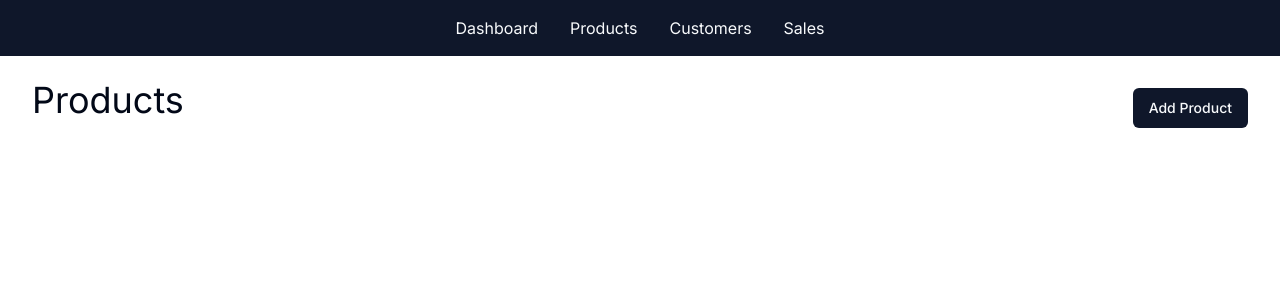
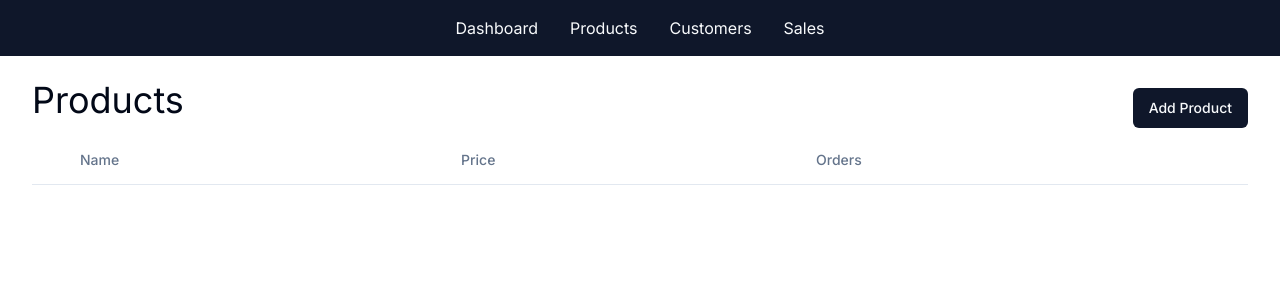
Before and after one commit to DavidPerelman/next-js-ecommerce, a Next.js app: page /admin/products in a window 1280 px wide. Shown: the top 300 px of the page. Built offline with nearby package versions, Linux system fonts and the light colour scheme.

Commit message:
src - app - admin - products - page.tsx - setup ProductTable

```diff
--- a/src/app/admin/products/page.tsx
+++ b/src/app/admin/products/page.tsx
@@ -1,6 +1,13 @@
 import { Button } from "@/src/components/ui/button";
 import PageHeader from "../_components/PageHeader";
 import Link from "next/link";
+import {
+  Table,
+  TableBody,
+  TableHead,
+  TableHeader,
+  TableRow,
+} from "@/src/components/ui/table";
 
 export default function AdminProductsPage() {
   return (
@@ -11,6 +18,28 @@
           <Link href="/admin/products/new">Add Product</Link>
         </Button>
       </div>
+      <ProductTable />
     </>
   );
 }
+
+function ProductTable() {
+  return (
+    <Table>
+      <TableHeader>
+        <TableRow>
+          <TableHead className="w-0">
+            <span className="sr-only">Available For Purchase</span>
+          </TableHead>
+          <TableHead>Name</TableHead>
+          <TableHead>Price</TableHead>
+          <TableHead>Orders</TableHead>
+          <TableHead className="w-0">
+            <span className="sr-only">Actions</span>
+          </TableHead>
+        </TableRow>
+      </TableHeader>
+      <TableBody></TableBody>
+    </Table>
+  );
+}
--- /dev/null
+++ b/src/components/ui/table.tsx
@@ -0,0 +1,117 @@
+import * as React from "react";
+
+import { cn } from "@/src/lib/utils";
+
+const Table = React.forwardRef<
+  HTMLTableElement,
+  React.HTMLAttributes<HTMLTableElement>
+>(({ className, ...props }, ref) => (
+  <div className="relative w-full overflow-auto">
+    <table
+      ref={ref}
+      className={cn("w-full caption-bottom text-sm", className)}
+      {...props}
+    />
+  </div>
+));
+Table.displayName = "Table";
+
+const TableHeader = React.forwardRef<
+  HTMLTableSectionElement,
+  React.HTMLAttributes<HTMLTableSectionElement>
+>(({ className, ...props }, ref) => (
+  <thead ref={ref} className={cn("[&_tr]:border-b", className)} {...props} />
+));
+TableHeader.displayName = "TableHeader";
+
+const TableBody = React.forwardRef<
+  HTMLTableSectionElement,
+  React.HTMLAttributes<HTMLTableSectionElement>
+>(({ className, ...props }, ref) => (
+  <tbody
+    ref={ref}
+    className={cn("[&_tr:last-child]:border-0", className)}
+    {...props}
+  />
+));
+TableBody.displayName = "TableBody";
+
+const TableFooter = React.forwardRef<
+  HTMLTableSectionElement,
+  React.HTMLAttributes<HTMLTableSectionElement>
+>(({ className, ...props }, ref) => (
+  <tfoot
+    ref={ref}
+    className={cn(
+      "border-t bg-muted/50 font-medium [&>tr]:last:border-b-0",
+      className
+    )}
+    {...props}
+  />
+));
+TableFooter.displayName = "TableFooter";
+
+const TableRow = React.forwardRef<
+  HTMLTableRowElement,
+  React.HTMLAttributes<HTMLTableRowElement>
+>(({ className, ...props }, ref) => (
+  <tr
+    ref={ref}
+    className={cn(
+      "border-b transition-colors hover:bg-muted/50 data-[state=selected]:bg-muted",
+      className
+    )}
+    {...props}
+  />
+));
+TableRow.displayName = "TableRow";
+
+const TableHead = React.forwardRef<
+  HTMLTableCellElement,
+  React.ThHTMLAttributes<HTMLTableCellElement>
+>(({ className, ...props }, ref) => (
+  <th
+    ref={ref}
+    className={cn(
+      "h-12 px-4 text-left align-middle font-medium text-muted-foreground [&:has([role=checkbox])]:pr-0",
+      className
+    )}
+    {...props}
+  />
+));
+TableHead.displayName = "TableHead";
+
+const TableCell = React.forwardRef<
+  HTMLTableCellElement,
+  React.TdHTMLAttributes<HTMLTableCellElement>
+>(({ className, ...props }, ref) => (
+  <td
+    ref={ref}
+    className={cn("p-4 align-middle [&:has([role=checkbox])]:pr-0", className)}
+    {...props}
+  />
+));
+TableCell.displayName = "TableCell";
+
+const TableCaption = React.forwardRef<
+  HTMLTableCaptionElement,
+  React.HTMLAttributes<HTMLTableCaptionElement>
+>(({ className, ...props }, ref) => (
+  <caption
+    ref={ref}
+    className={cn("mt-4 text-sm text-muted-foreground", className)}
+    {...props}
+  />
+));
+TableCaption.displayName = "TableCaption";
+
+export {
+  Table,
+  TableHeader,
+  TableBody,
+  TableFooter,
+  TableHead,
+  TableRow,
+  TableCell,
+  TableCaption,
+};
```
